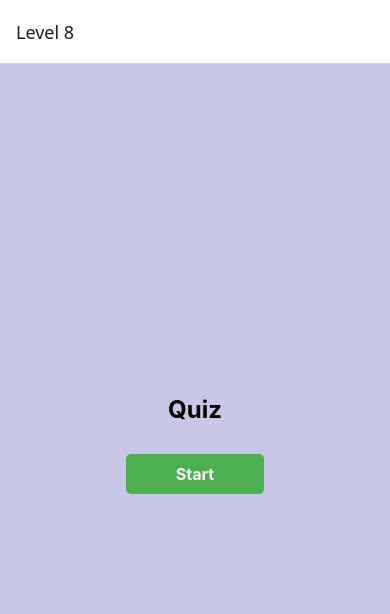
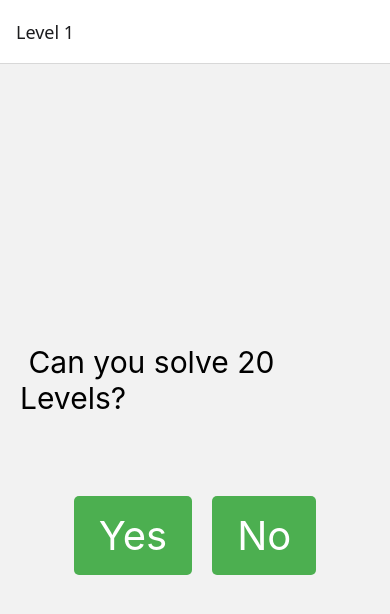
Before and after one commit to Deknas1995/10LevelGameApp, a React Native app: screen / in a window 390 px wide. Shown: the top 614 px of the page. Built offline with nearby package versions, Linux system fonts and the light colour scheme.

Commit message:
Game Finnished

```diff
--- a/App.js
+++ b/App.js
@@ -19,7 +19,7 @@ export default function App() {
   return (
     <NavigationContainer>
       <Stack.Navigator
-        initialRouteName="Level 8"
+        initialRouteName="Level 1"
         screenOptions={{ headerShown: true, headerLeft: null, gestureEnabled: false }}
       >
         <Stack.Screen name="Level 1" component={Level1} />
--- a/Screens/Level6.js
+++ b/Screens/Level6.js
@@ -2,6 +2,7 @@ import React, { useEffect, useState } from "react";
 import { View, Text, StyleSheet, Pressable } from "react-native";
 import { Audio } from "expo-av";
 import foundSound from "../Sounds/btn_click.mp3";
+import wrongSound from '../Sounds/wrongBtn.mp3';
 
 export default function Level6({ navigation }) {
   const [counter, setCounter] = useState(0);
@@ -38,13 +39,14 @@ export default function Level6({ navigation }) {
   const handleStop = () => {
     if (isButtonDisabled) return;
 
-    playSound(foundSound);
     setIsRunning(false);
 
     if (counter % 2 === 0) {
+      playSound(foundSound);
       setEvenCount((prevCount) => prevCount + 1);
       setIntervalTime((prev) => prev - 200);
     } else {
+      playSound(wrongSound);
       setEvenCount(0);
       setIntervalTime(1000);
     }
--- a/Screens/Level8.js
+++ b/Screens/Level8.js
@@ -80,9 +80,12 @@ export default function Level8({ navigation }) {
         setCurrentQuestion(currentQuestion + 1);
         setModalVisible(true); // Show next modal
       } else {
+        setTimeout(() => {
+          setModalVisible(false);
+        }, 500);
+
         setShowFeedback("Congratulations!");
         setTimeout(() => {
-          setModalVisible(false);
           navigation.navigate("Level 9");
         }, 1000);
       }
--- a/Screens/Level9.js
+++ b/Screens/Level9.js
@@ -9,7 +9,8 @@ import {
   Modal,
 } from "react-native";
 import { Audio } from "expo-av";
-import wrongSound from "../Sounds/btn_click.mp3";
+import foundSound from "../Sounds/btn_click.mp3";
+import wrongSound from '../Sounds/wrongBtn.mp3';
 
 const emojiList = [
   "🦈", "🐛", "🐑", "🐝", "🐋", "🦉", "🐀", "🦄", "🐕", "🐢",
@@ -135,9 +136,10 @@ export default function Level9({ navigation }) {
     }
 
     timerRef.current = setInterval(() => {
-      playSound(wrongSound);
+      playSound(foundSound);
       setTimeLeft((prevTime) => {
         if (prevTime === 1) {
+          playSound(wrongSound);
           clearInterval(timerRef.current);
           showMessageAndReset(); // Show the message and reset game
         }
```
